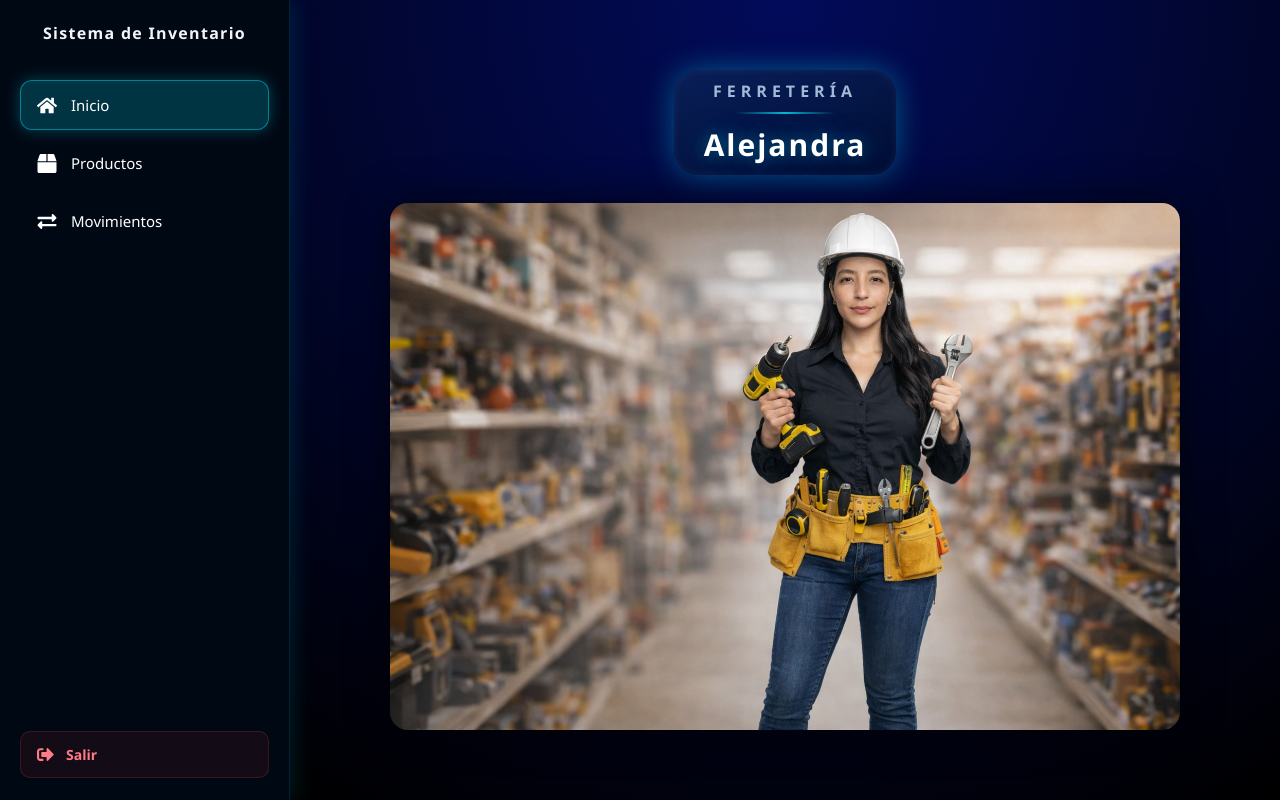
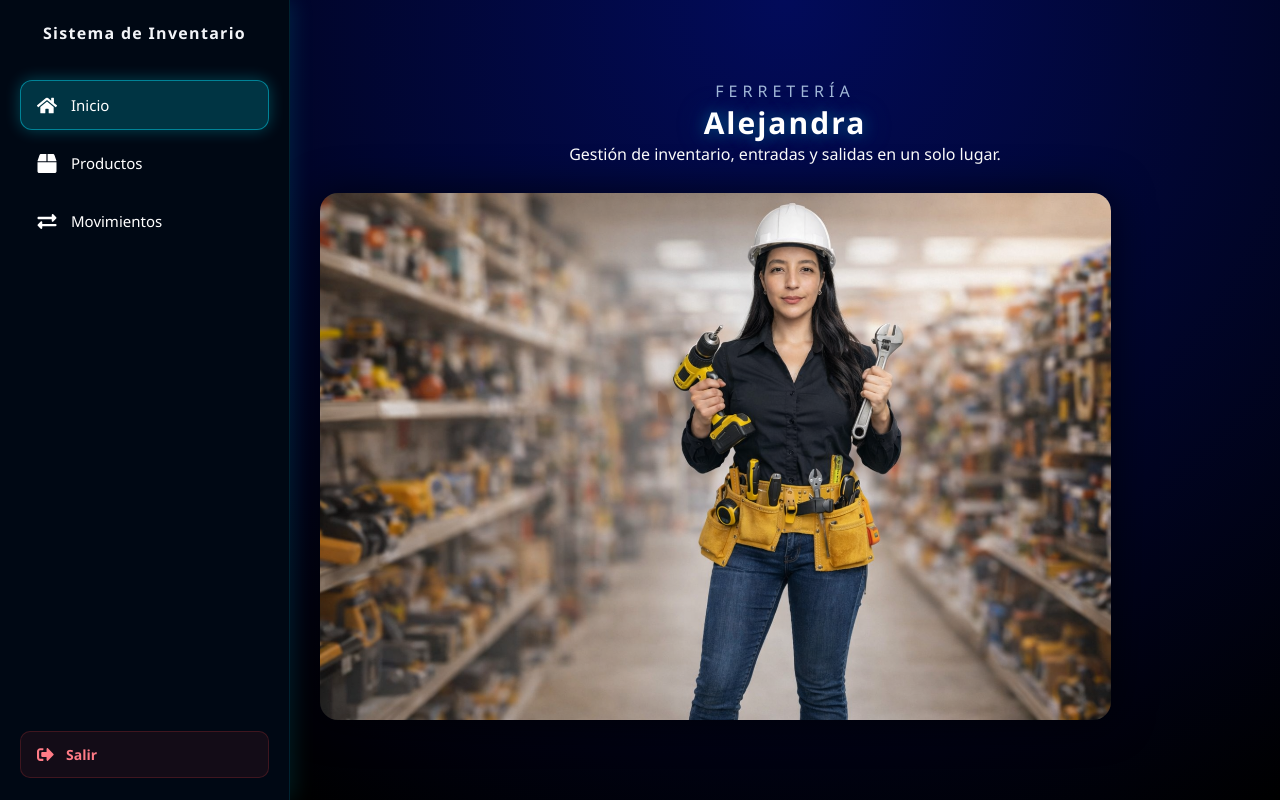
Before and after one commit to alevlez23/Ferreteria-Alejandra, a React (Vite) app in the folder frontend/: page /dashboard in a window 1280 px wide. Built offline with nearby package versions, Linux system fonts and the light colour scheme; no server answers.

Commit message:
Refactorizar el diseño del componente Dashboard y la gestión de sesiones.

```diff
--- a/frontend/src/Pages/Dashboard.jsx
+++ b/frontend/src/Pages/Dashboard.jsx
@@ -8,47 +8,93 @@ import "./Dashboard.css";
 export default function Dashboard() {
   const [vista, setVista] = useState("inicio");
 
+  // =====================================================
+  // CERRAR SESIÓN
+  // =====================================================
   const cerrarSesion = () => {
+    // Eliminamos cualquier información de sesión guardada.
     localStorage.removeItem("token");
-    window.location.href = "/";
+    localStorage.removeItem("user");
+
+    /*
+      BASE_URL permite que la redirección funcione tanto en:
+
+      Render:
+      /
+
+      GitHub Pages:
+      /Ferreteria_Alejandra/
+    */
+    window.location.href = import.meta.env.BASE_URL;
   };
 
   return (
     <div className="layout">
+      {/* ================================================
+          MENÚ LATERAL
+      ================================================ */}
       <Navbar
         setVista={setVista}
         vista={vista}
         cerrarSesion={cerrarSesion}
       />
 
+      {/* ================================================
+          CONTENIDO PRINCIPAL
+      ================================================ */}
       <main className="content">
+        {/* ==============================================
+            INICIO
+        ============================================== */}
         {vista === "inicio" && (
-          <div className="welcome-container">
-           <h1 className="welcome-title">
-          <span className="brand-small">Ferretería</span>
-          <span className="brand-line"></span>
-          <span className="brand-big">Alejandra</span>
+          <section className="welcome-container">
+            {/* Logo / nombre de la ferretería */}
+            <div className="welcome-brand">
+              <span className="brand-small">
+                Ferretería
+              </span>
+
+              <span className="brand-line" />
+
+              <h1 className="brand-big">
+                Alejandra
               </h1>
 
+              <p className="welcome-subtitle">
+                Gestión de inventario, entradas y
+                salidas en un solo lugar.
+              </p>
+            </div>
+
+            {/* Imagen principal */}
+            <div className="welcome-image-frame">
               <img
-              src="/ferreteria.png"
-              alt="Ferretería"
+                src={`${import.meta.env.BASE_URL}ferreteria.png`}
+                alt="Ferretería Alejandra"
                 className="welcome-image"
+                loading="eager"
+                decoding="async"
               />
             </div>
+          </section>
         )}
 
+        {/* ==============================================
+            PRODUCTOS
+        ============================================== */}
         {vista === "productos" && (
-          <div className="productos-container">
+          <section className="productos-container">
             <FormProducto />
+
             <ListaProductos />
-          </div>
+          </section>
         )}
 
+        {/* ==============================================
+            MOVIMIENTOS
+        ============================================== */}
         {vista === "movimientos" && (
-          <div className="movimientos-container">
           <Movimientos />
-          </div>
         )}
       </main>
     </div>
```
Lines whose indentation alone changed are shown as unchanged.
